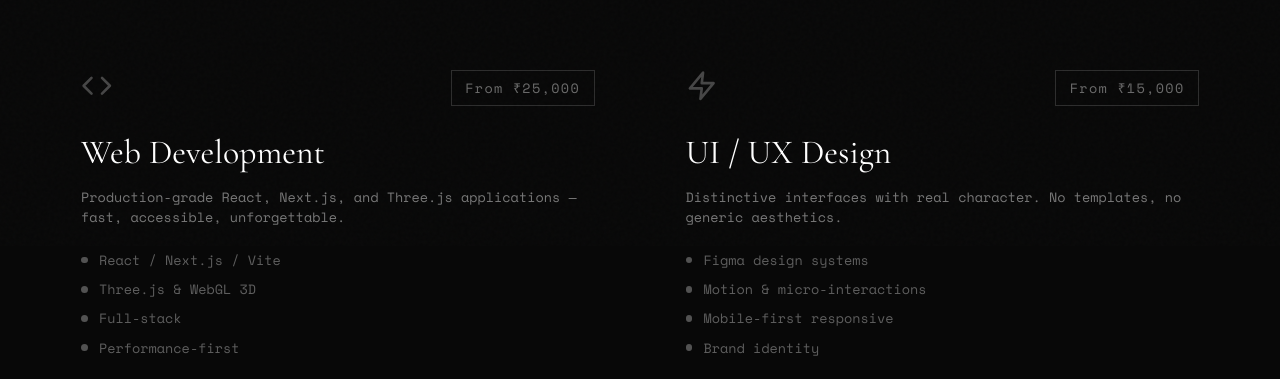
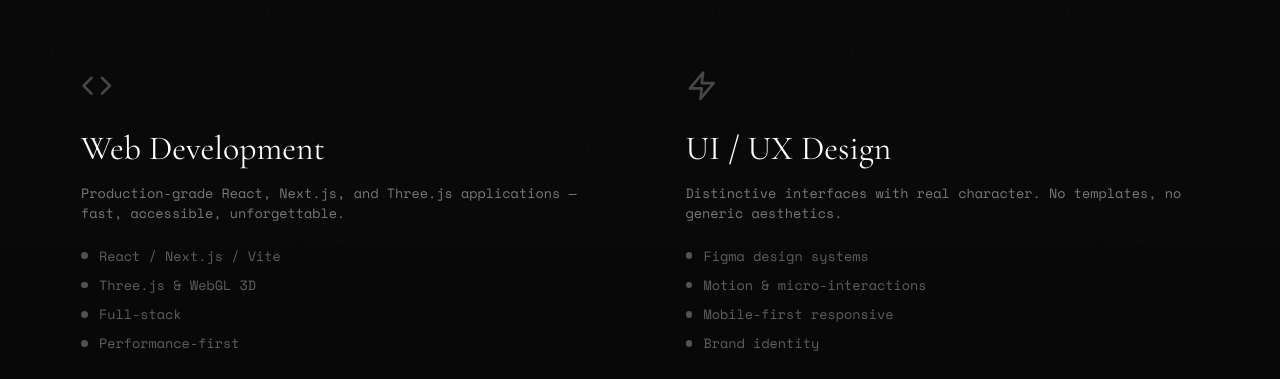
Before and after one commit to plutocrate/rabidsimple, a React (Vite) app: page /services in a window 1280 px wide. Shown: the part 554-933 px from the top of the page. Built offline with nearby package versions, Linux system fonts and the light colour scheme; no server answers.

Commit message:
cosmos by ryanis.cool/cosmos

```diff
--- a/src/pages/ServicesPage.tsx
+++ b/src/pages/ServicesPage.tsx
@@ -75,20 +75,18 @@
             <motion.div key={svc.title}
               initial={{ opacity: 0, y: 20 }} animate={{ opacity: 1, y: 0 }}
               transition={{ delay: i * 0.07, duration: 0.5 }}
-              className="bg-background p-8 sm:p-10 group hover:bg-white/[0.03] transition-colors">
-              <div className="flex items-start justify-between mb-6">
-                <svc.icon className="w-7 h-7 text-white/25 group-hover:text-white/60 transition-colors" />
-                <span className="font-mono text-sm tracking-widest text-white/40 border border-white/15 px-3 py-1.5">{svc.price}</span>
-              </div>
+              className="bg-background p-8 sm:p-10 group hover:bg-white/[0.03] transition-colors flex flex-col">
+              <svc.icon className="w-7 h-7 text-white/25 group-hover:text-white/60 transition-colors mb-6" />
               <h3 className="font-display text-3xl text-white mb-3">{svc.title}</h3>
               <p className="font-mono text-sm text-white/45 leading-relaxed mb-5">{svc.desc}</p>
-              <ul className="space-y-2">
+              <ul className="space-y-2 mb-6">
                 {svc.bullets.map(b => (
                   <li key={b} className="flex items-center gap-2.5 font-mono text-sm text-white/35">
                     <span className="w-1.5 h-1.5 rounded-full bg-white/30 flex-shrink-0" />{b}
                   </li>
                 ))}
               </ul>
+              <span className="font-mono text-sm tracking-widest text-white/40 border border-white/15 px-3 py-1.5 self-start">{svc.price}</span>
             </motion.div>
           ))}
         </div>
```
